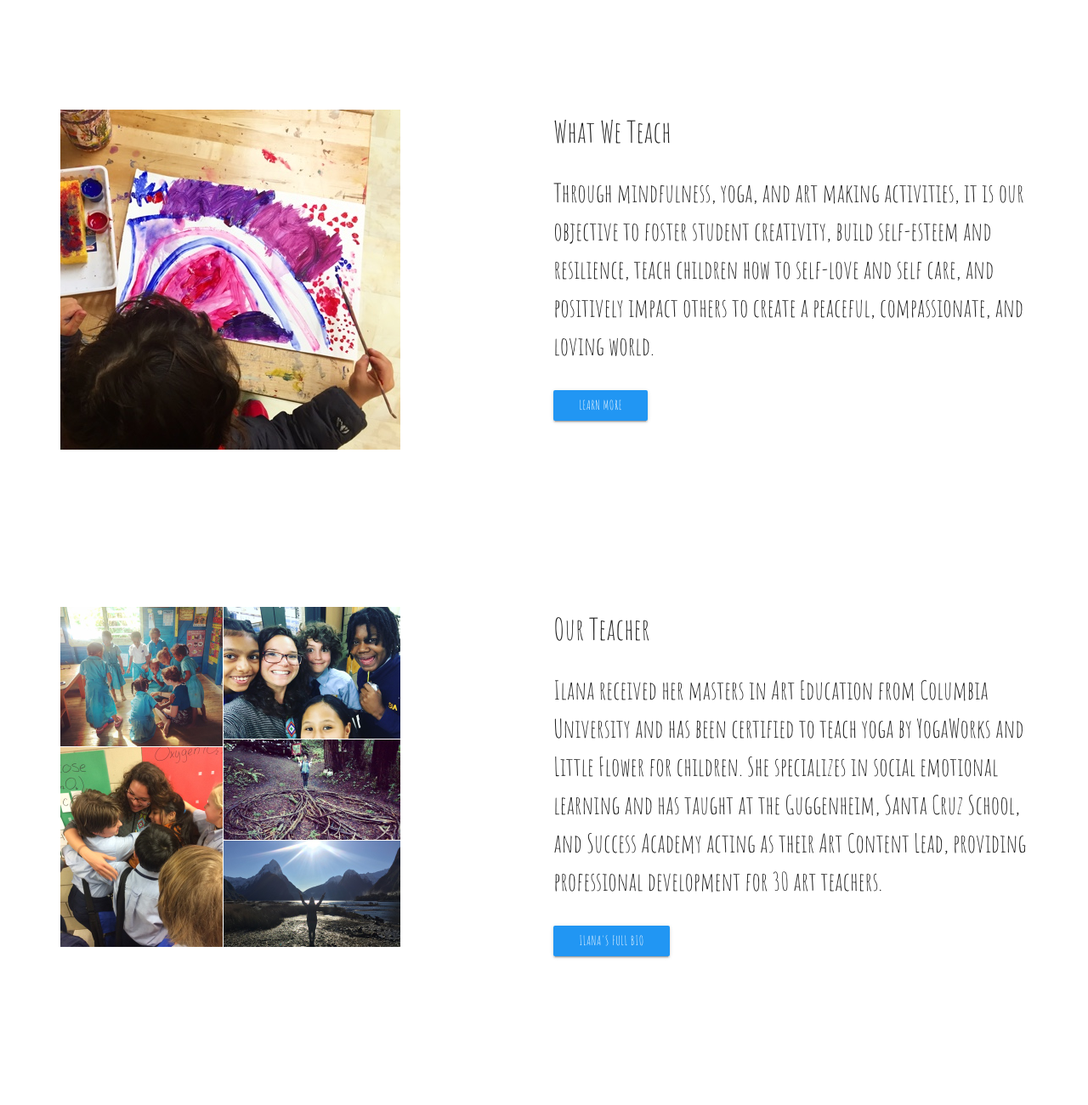
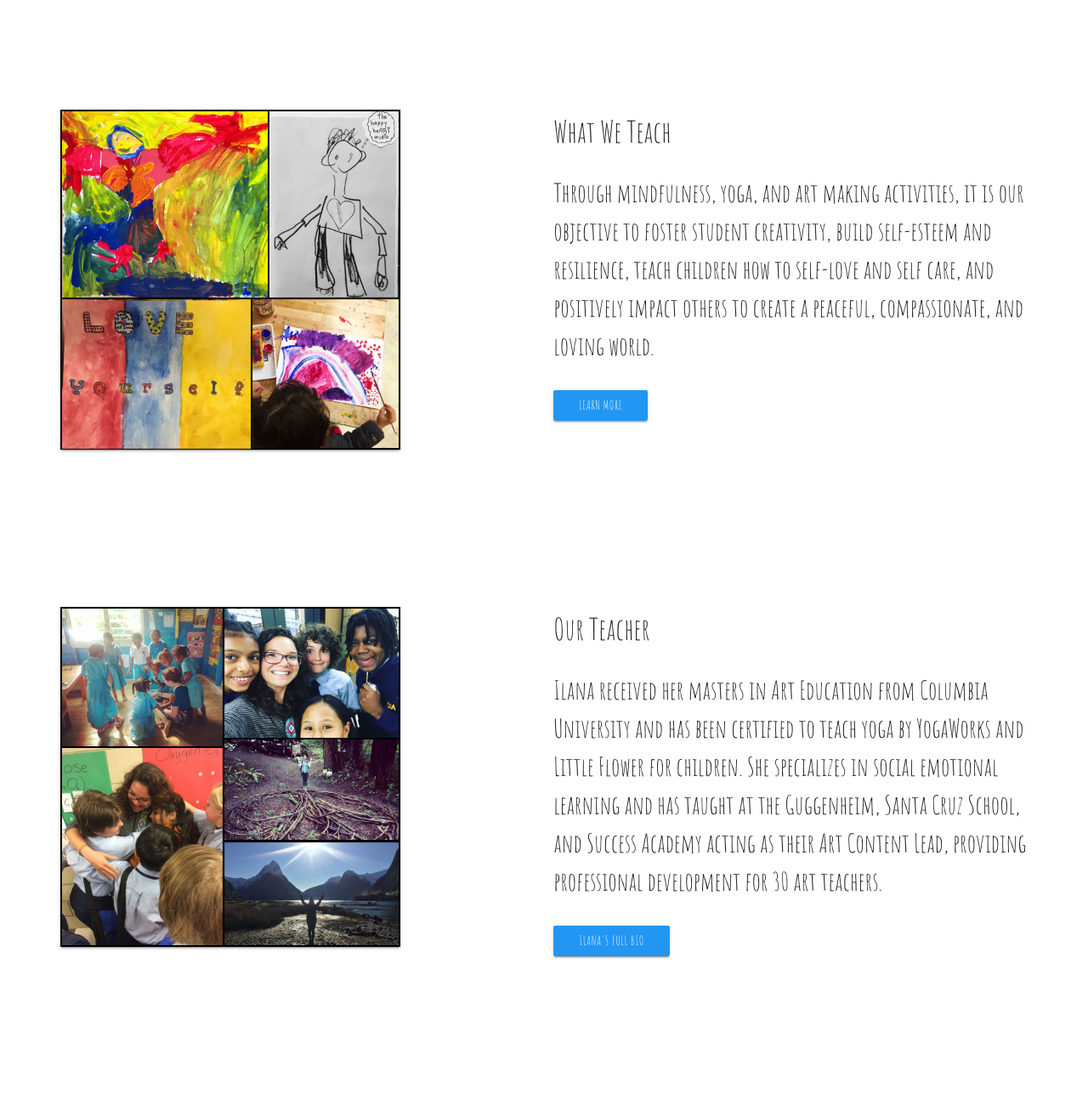
Before and after one commit to ariingber/ilana, a plain HTML site: page index.html in a window 1280 px wide. Shown: the part 820-2120 px from the top of the page at 85% size. Drawn offline with nearby package versions, Linux system fonts and the light colour scheme.

Commit message:
new photos

```diff
--- a/index.html
+++ b/index.html
@@ -65,7 +65,7 @@
 <div class="row center" style="padding:60px;">
   <div class="col s12 m12 l6">
     <div style="width:400px; height:400px; background:blue;">
-      <img id="practice" align="left" src="images/lilgirl.jpg" style="height:100%; width:100%;" alt="">
+      <img id="practice" align="left" src="images/funTest.jpg" width="400" class="materialboxed" style="height:100%; width:100%; box-shadow: 0 2px 2px 0 rgba(0, 0, 0, 0.14), 0 1px 5px 0 rgba(0, 0, 0, 0.12), 0 3px 1px -2px rgba(0, 0, 0, 0.2);" alt="">
     </div>
   </div>
   <div class="col s12 m12 l6">
@@ -228,7 +228,7 @@
   <div class="row center" style="padding:60px;">
     <div class="col s12 m12 l6">
       <div style="width:400px; height:400px;">
-        <img id="practice" align="left" style="height:100%; width:100%;" width="400" class="materialboxed" src="images/ilanaTest3.jpg">
+        <img id="practice" align="left" style="height:100%; width:100%; box-shadow: 0 2px 2px 0 rgba(0, 0, 0, 0.14), 0 1px 5px 0 rgba(0, 0, 0, 0.12), 0 3px 1px -2px rgba(0, 0, 0, 0.2);" width="400" class="materialboxed" src="images/friends.jpg">
       </div>
     </div>
     <div class="col s12 m12 l6">
```
Also changed, not shown: images/friends.jpg (added), images/funTest.jpg (added).
